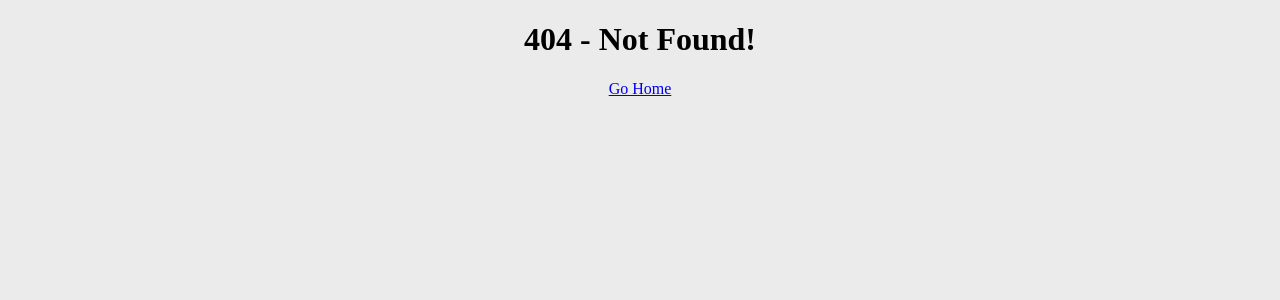
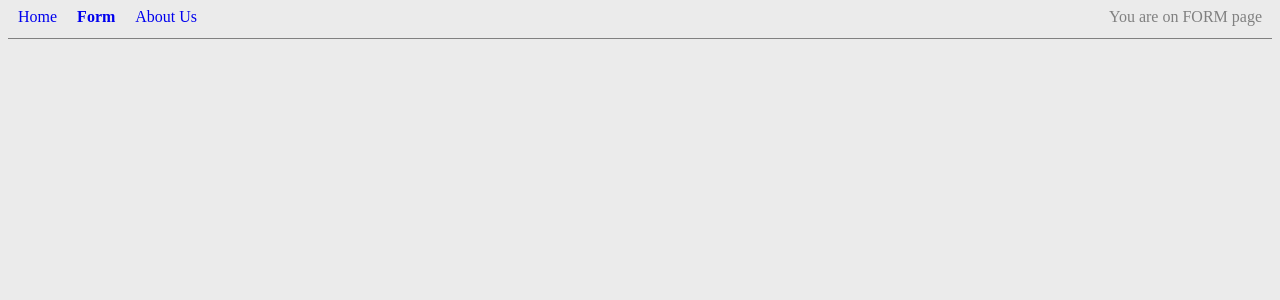
Before and after one commit to dairinka/reactStudy, a React (Vite) app in the folder search-app/: page /form in a window 1280 px wide. Before the commit this address had no page. Shown: the top 300 px of the page. Built offline with nearby package versions, Linux system fonts and the light colour scheme.

Commit message:
feat: create a separate route for forms.

```diff
--- /dev/null
+++ b/search-app/src/app.tsx
@@ -0,0 +1,27 @@
+import React from 'react';
+import { Routes, Route } from 'react-router-dom';
+import Header from './components/header';
+import MainPage from './routes/mainPage';
+import FormPage from './routes/formPage';
+import AboutPage from './routes/aboutPage';
+import ErrorPage from './routes/error-page';
+
+class App extends React.Component {
+  render() {
+    return (
+      <>
+        <Header />
+        <Routes>
+          <Route>
+            <Route path="/" element={<MainPage />} />
+            <Route path="/form" element={<FormPage />} />
+            <Route path="/about_us" element={<AboutPage />} />
+            <Route path="*" element={<ErrorPage />} />
+          </Route>
+        </Routes>
+      </>
+    );
+  }
+}
+
+export default App;
--- a/search-app/src/components/header.tsx
+++ b/search-app/src/components/header.tsx
@@ -1,18 +1,41 @@
-import * as React from 'react';
+import React from 'react';
 import { NavLink } from 'react-router-dom';
 import Location from './location';
 
-export default class Header extends React.Component {
+type pageState = { pageName: string };
+export default class Header extends React.Component<object, pageState> {
+  constructor(props: object) {
+    super(props);
+    this.state = {
+      pageName: this.defineLocation(),
+    };
+  }
+
+  defineLocation = (): string => {
+    console.log('location path: ', window.location.pathname);
+    return window.location.pathname === '/'
+      ? 'HOME'
+      : window.location.pathname.slice(1).toUpperCase().replace(/_/, ' ');
+  };
+
+  changePage = (currentPageName: string) => {
+    const pageNameUpperCase = currentPageName.toUpperCase();
+    this.setState({ pageName: pageNameUpperCase });
+  };
+
   public render() {
     return (
       <header className="header">
-        <NavLink to={'/'} className="header-link">
-          Search Apartment
+        <NavLink to="/" className="header-link" onClick={() => this.changePage('home')}>
+          Home
         </NavLink>
-        <NavLink to={'/about_us'} className="header-link">
+        <NavLink to="/form" className="header-link" onClick={() => this.changePage('form')}>
+          Form
+        </NavLink>
+        <NavLink to="/about_us" className="header-link" onClick={() => this.changePage('about us')}>
           About Us
         </NavLink>
-        <Location />
+        <Location currentPage={this.state.pageName} />
       </header>
     );
   }
--- a/search-app/src/components/location.tsx
+++ b/search-app/src/components/location.tsx
@@ -1,15 +1,10 @@
 import * as React from 'react';
-import { NavLink } from 'react-router-dom';
 
-export default class Location extends React.Component {
+interface ILocationProp {
+  currentPage: string;
+}
+export default class Location extends React.Component<ILocationProp> {
   public render() {
-    return (
-      <div className="location">
-        Now you are on
-        <NavLink to={'/'}>SEARCH APARTMENT</NavLink>
-        <NavLink to={'/about_us'}>ABOUT US</NavLink>
-        page
-      </div>
-    );
+    return <div className="location">You are on {this.props.currentPage} page</div>;
   }
 }
--- a/search-app/src/main.tsx
+++ b/search-app/src/main.tsx
@@ -1,25 +1,35 @@
 import React from 'react';
 import ReactDOM from 'react-dom/client';
-import { createBrowserRouter, RouterProvider } from 'react-router-dom';
+// import { createBrowserRouter, RouterProvider } from 'react-router-dom';
 import './main.css';
-import MainPage from './routes/mainPage';
-import AboutPage from './routes/aboutPage';
-import ErrorPage from './routes/error-page';
+// import MainPage from './routes/mainPage';
+// import AboutPage from './routes/aboutPage';
+// import ErrorPage from './routes/error-page';
 
-const router = createBrowserRouter([
-  {
-    path: '/',
-    element: <MainPage />,
-    errorElement: <ErrorPage />,
-  },
-  {
-    path: '/about_us',
-    element: <AboutPage />,
-  },
-]);
+// const router = createBrowserRouter([
+//   {
+//     path: '/',
+//     element: <MainPage />,
+//     errorElement: <ErrorPage />,
+//   },
+//   {
+//     path: '/about_us',
+//     element: <AboutPage />,
+//   },
+// ]);
+
+// ReactDOM.createRoot(document.getElementById('root') as HTMLElement).render(
+//   <React.StrictMode>
+//     <RouterProvider router={router} />
+//   </React.StrictMode>
+// );
+import { BrowserRouter } from 'react-router-dom';
+import App from './app';
 
 ReactDOM.createRoot(document.getElementById('root') as HTMLElement).render(
   <React.StrictMode>
-    <RouterProvider router={router} />
+    <BrowserRouter>
+      <App />
+    </BrowserRouter>
   </React.StrictMode>
 );
--- a/search-app/src/routes/aboutPage.tsx
+++ b/search-app/src/routes/aboutPage.tsx
@@ -1,11 +1,9 @@
 import * as React from 'react';
-import Header from '../components/header';
 
 export default class AboutPage extends React.Component {
   public render() {
     return (
       <>
-        <Header />
         <h1 className="about-us-plug">About us</h1>
       </>
     );
--- /dev/null
+++ b/search-app/src/routes/formPage.tsx
@@ -0,0 +1,16 @@
+import * as React from 'react';
+
+// export interface IFormPageProps {
+// }
+
+export default class FormPage extends React.Component {
+  public render() {
+    return (
+      <div>
+        <form>
+          <></>
+        </form>
+      </div>
+    );
+  }
+}
--- a/search-app/src/routes/mainPage.tsx
+++ b/search-app/src/routes/mainPage.tsx
@@ -4,7 +4,6 @@ import { ApartmentData } from '../types/type';
 import TableCards from '../components/tableCards';
 import Search from '../components/search';
 import cardData from '../data/data';
-import Header from '../components/header';
 
 type CardState = { query: string };
 
@@ -34,7 +33,6 @@ export default class MainPage extends React.Component<object, CardState> {
   render() {
     return (
       <>
-        <Header />
         <Search changeList={this.handleChangeList} />
         <TableCards data={this.searchApartment(cardData)} />
       </>
```
